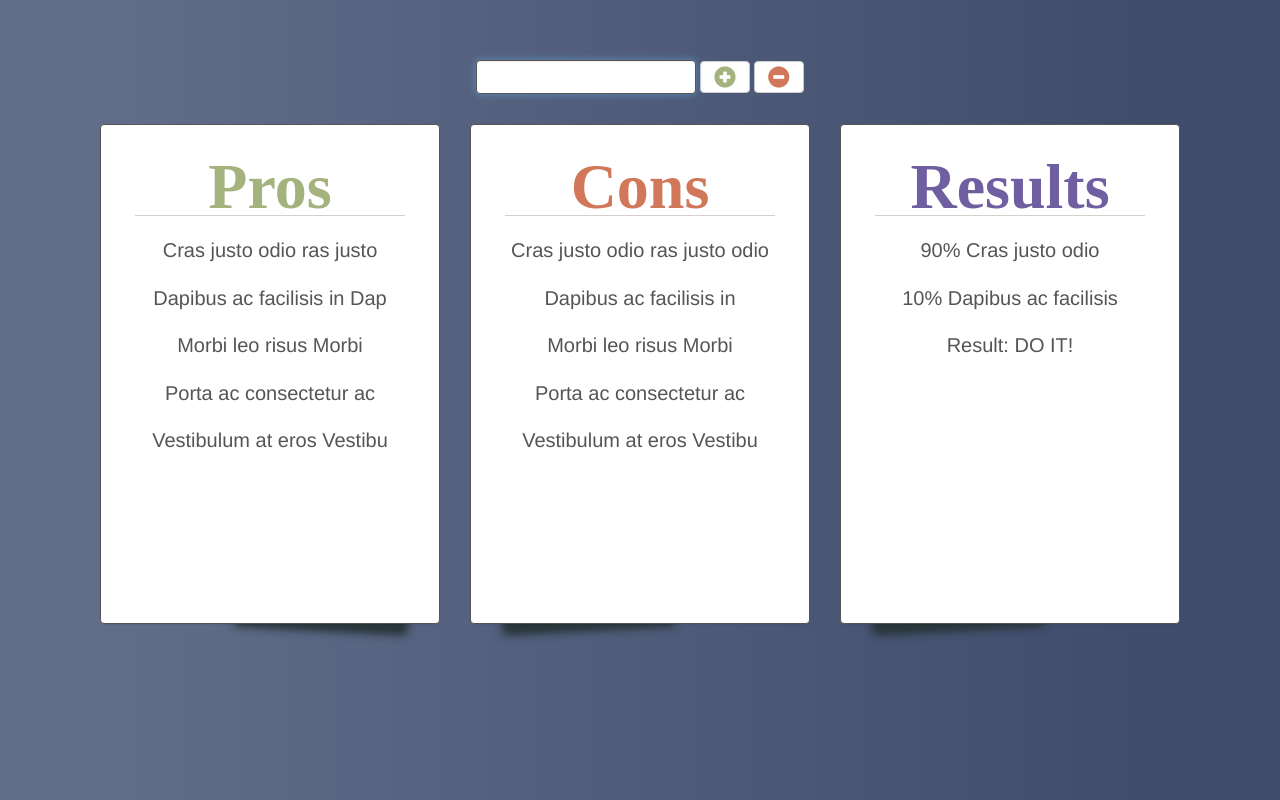
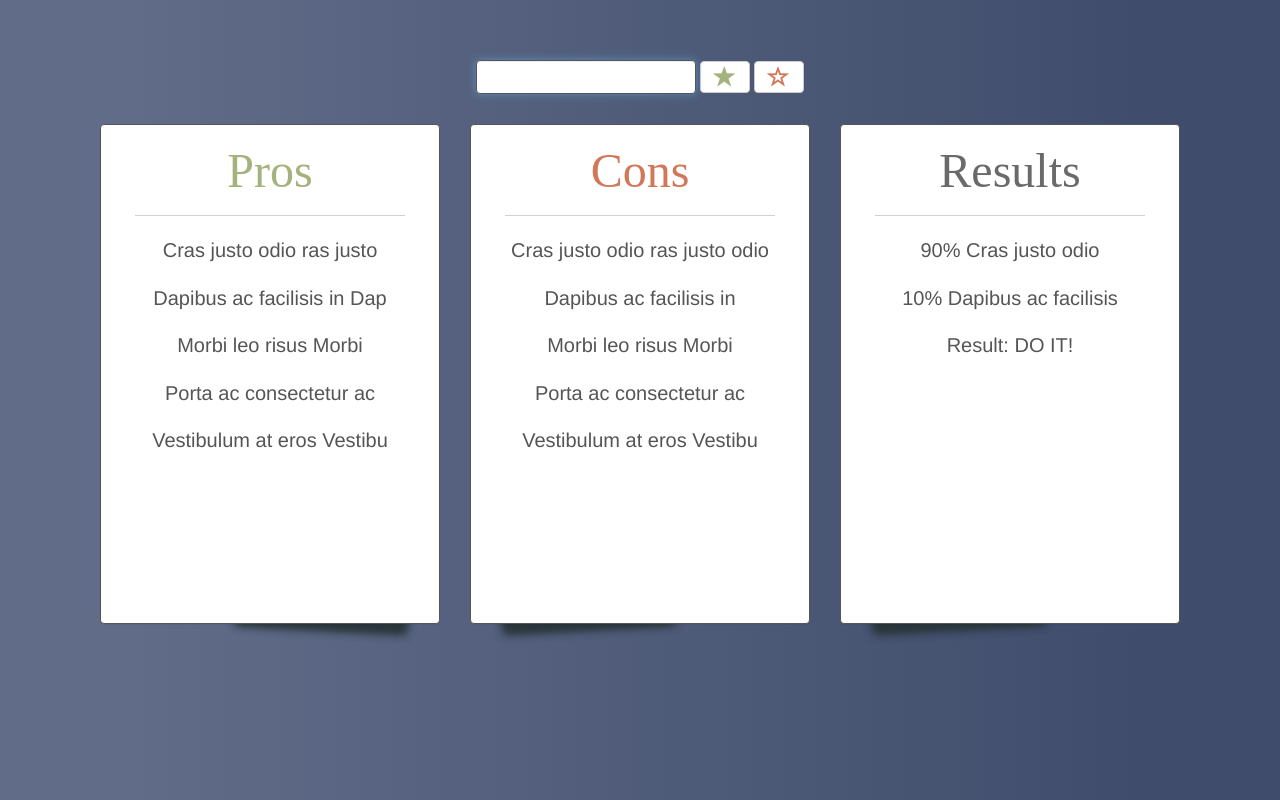
Before and after one commit to teachme10code/list, a plain HTML site: page main.html in a window 1280 px wide. Drawn offline with nearby package versions, Linux system fonts and the light colour scheme.

Commit message:
changed font again. changed button icons to stars. changed color of results font to a grey

```diff
--- a/css/main.css
+++ b/css/main.css
@@ -149,15 +149,14 @@ body {
 .pros,
 .results {
 	text-align: center;
-	font-family: Windsong;
-	font-size: 64px;
-	font-weight: bold;
+	font-family: Dancing Script;
+	font-size: 48px;
 	height: 70px;
 	width: 90%;
 	margin-left: auto;
 	margin-right: auto;
 	border: none;
-	padding-top: 8px;
+	padding-top: 6px;
 	padding-bottom: 0px;
 	margin-top: 0px;
 	margin-bottom: 0px;
@@ -172,7 +171,7 @@ body {
 }
 
 #results-heading {
-	color: #6f5fa1;
+	color: #6a6a6a;
 }
 
 hr {
--- a/main.html
+++ b/main.html
@@ -6,7 +6,7 @@
 		<link rel="icon" type="image/png" href="images/star.png">
 		<link rel="stylesheet" href="bootstrap-3.3.4-dist/css/bootstrap.css">
 		<link rel="stylesheet" href="css/main.css">
-		<link href="css/Windsong/Windsong.ttf" rel="stylesheet" type="text/css">
+		<link href="css/pablo-impallari_dancing-script/Dancing Script.ttf" rel="stylesheet" type="text/css">
 		<script src="https://ajax.googleapis.com/ajax/libs/angularjs/1.3.15/angular.js"></script>
 		<script src="js/jquery-1.11.2.min.js"></script>
 		<script src="js/app.js"></script>
@@ -20,8 +20,8 @@
 	  					<div class="form-group input-box">
 	    					<input type="text" class="form-control" id="input-field" placeholder="" autofocus="autofocus">
 	    				</div>
-	    				<button type="submit" class="btn btn-default" id="pro-button"><span class="glyphicon glyphicon-plus-sign"></button>
-	    				<button type="submit" class="btn btn-default" id="con-button"><span class="glyphicon glyphicon-minus-sign minus"</span></button>
+	    				<button type="submit" class="btn btn-default" id="pro-button"><span class="glyphicon glyphicon-star"></button>
+	    				<button type="submit" class="btn btn-default" id="con-button"><span class="glyphicon glyphicon-star-empty"</span></button>
 	  				</form>
 	  			</div>
 				<div class="col-sm-4 column">
```
